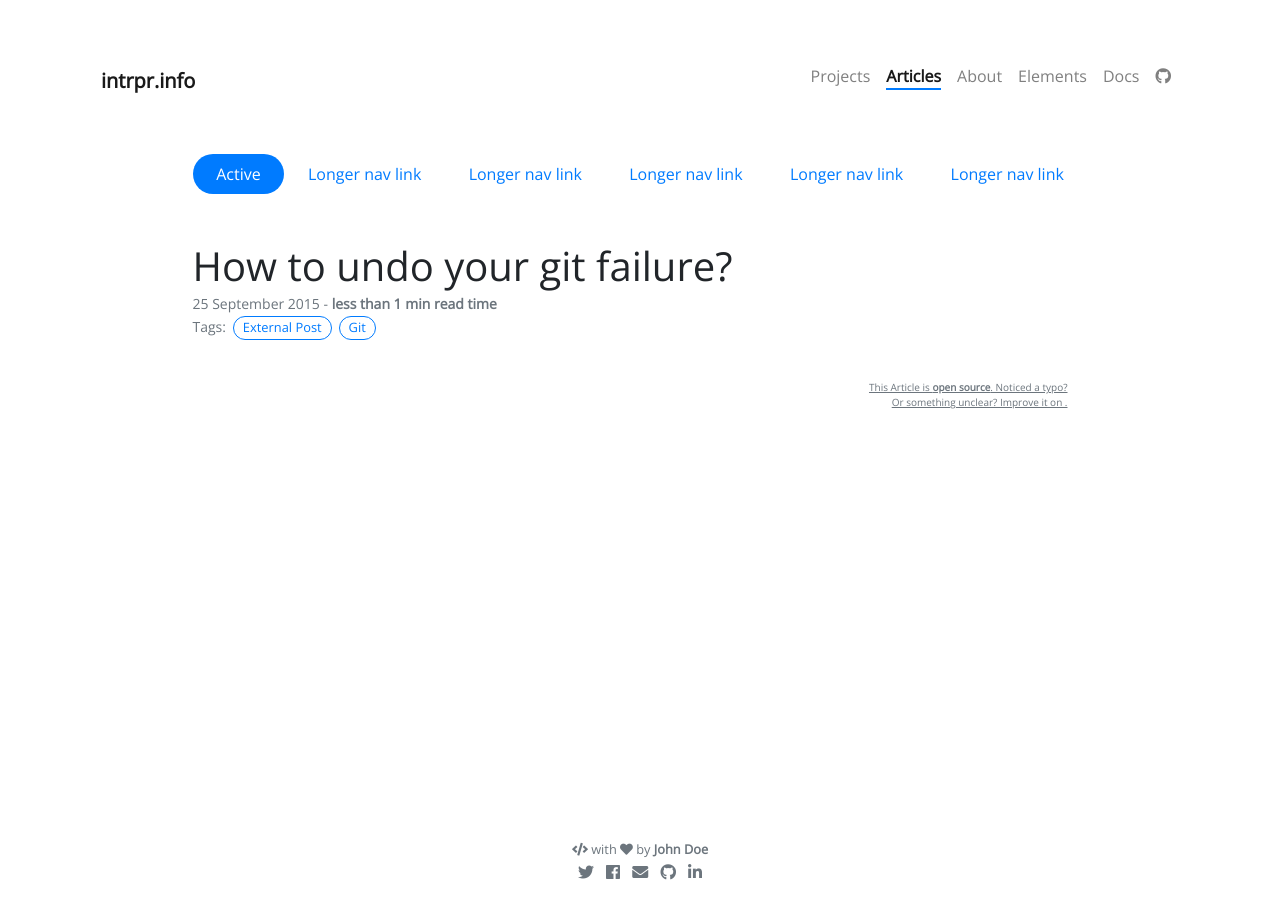
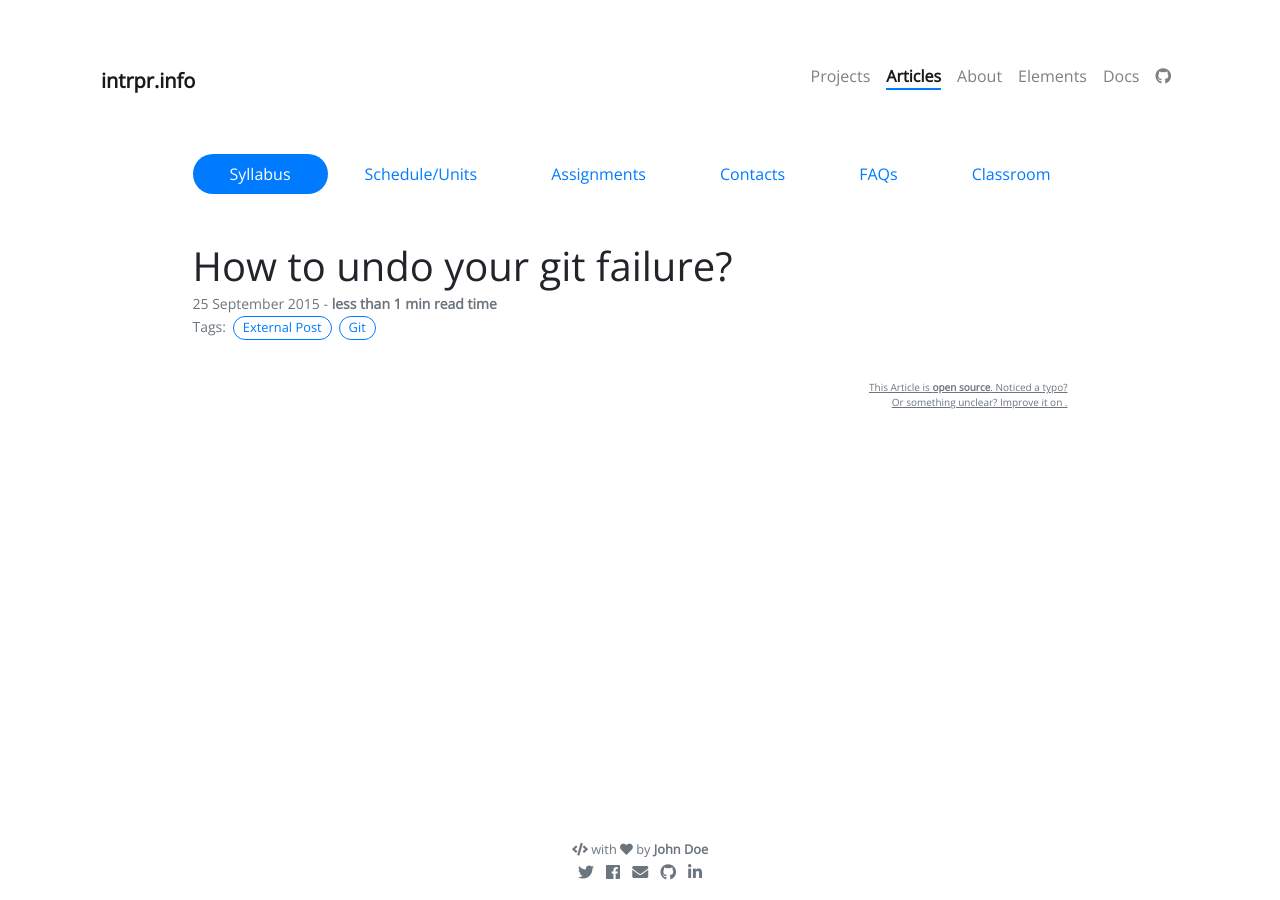
Before and after one commit to intrpr/jekyll-portfol-test, a Jekyll site: the page built from _posts/2015-09-25-how-to-undo-your-git-failure.md, in a window 1280 px wide. Built offline with Jekyll 4.4.1, drawn with Linux system fonts in a browser that asks for light colours; nearby versions of some CDN libraries; our own code applies the rules of GitHub Pages for plain Markdown files; comment, search, counter and statistics services are not loaded.

Commit message:
Update class-nav.html

```diff
--- a/_includes/class-nav.html
+++ b/_includes/class-nav.html
@@ -1,8 +1,8 @@
 <nav class="nav nav-pills flex-column flex-sm-row mt-2 mb-5">
-	<a class="flex-sm-fill text-sm-center nav-link active" href="#">Active</a>
-	<a class="flex-sm-fill text-sm-center nav-link" href="#">Longer nav link</a>
-	<a class="flex-sm-fill text-sm-center nav-link" href="#">Longer nav link</a>
-	<a class="flex-sm-fill text-sm-center nav-link" href="#">Longer nav link</a>
-	<a class="flex-sm-fill text-sm-center nav-link" href="#">Longer nav link</a>
-	<a class="flex-sm-fill text-sm-center nav-link" href="#">Longer nav link</a>
+	<a class="flex-sm-fill text-sm-center nav-link active" href="#">Syllabus</a>
+	<a class="flex-sm-fill text-sm-center nav-link" href="#">Schedule/Units</a>
+	<a class="flex-sm-fill text-sm-center nav-link" href="#">Assignments</a>
+	<a class="flex-sm-fill text-sm-center nav-link" href="#">Contacts</a>
+	<a class="flex-sm-fill text-sm-center nav-link" href="#">FAQs</a>
+	<a class="flex-sm-fill text-sm-center nav-link" href="#">Classroom</a>
 </nav>
```
